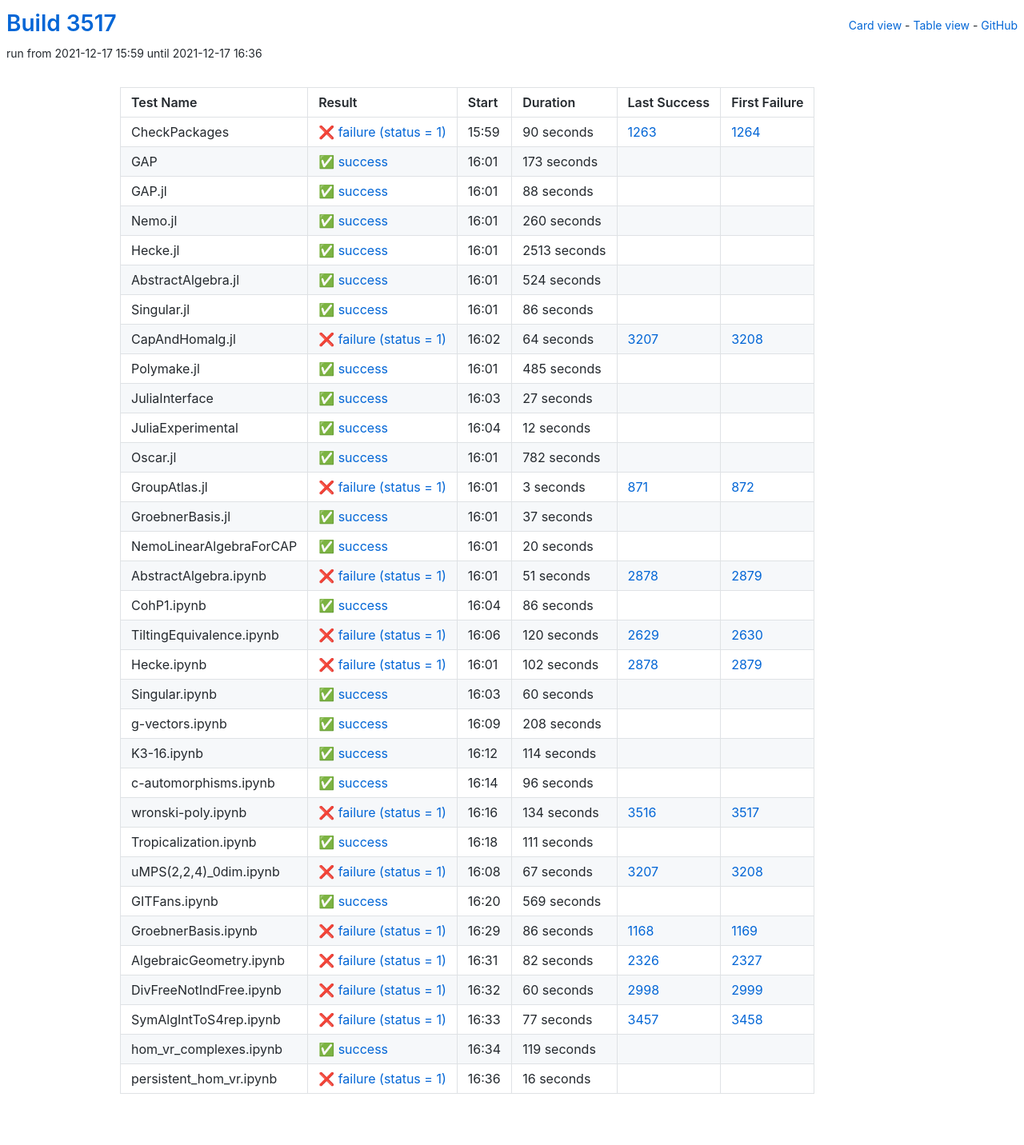
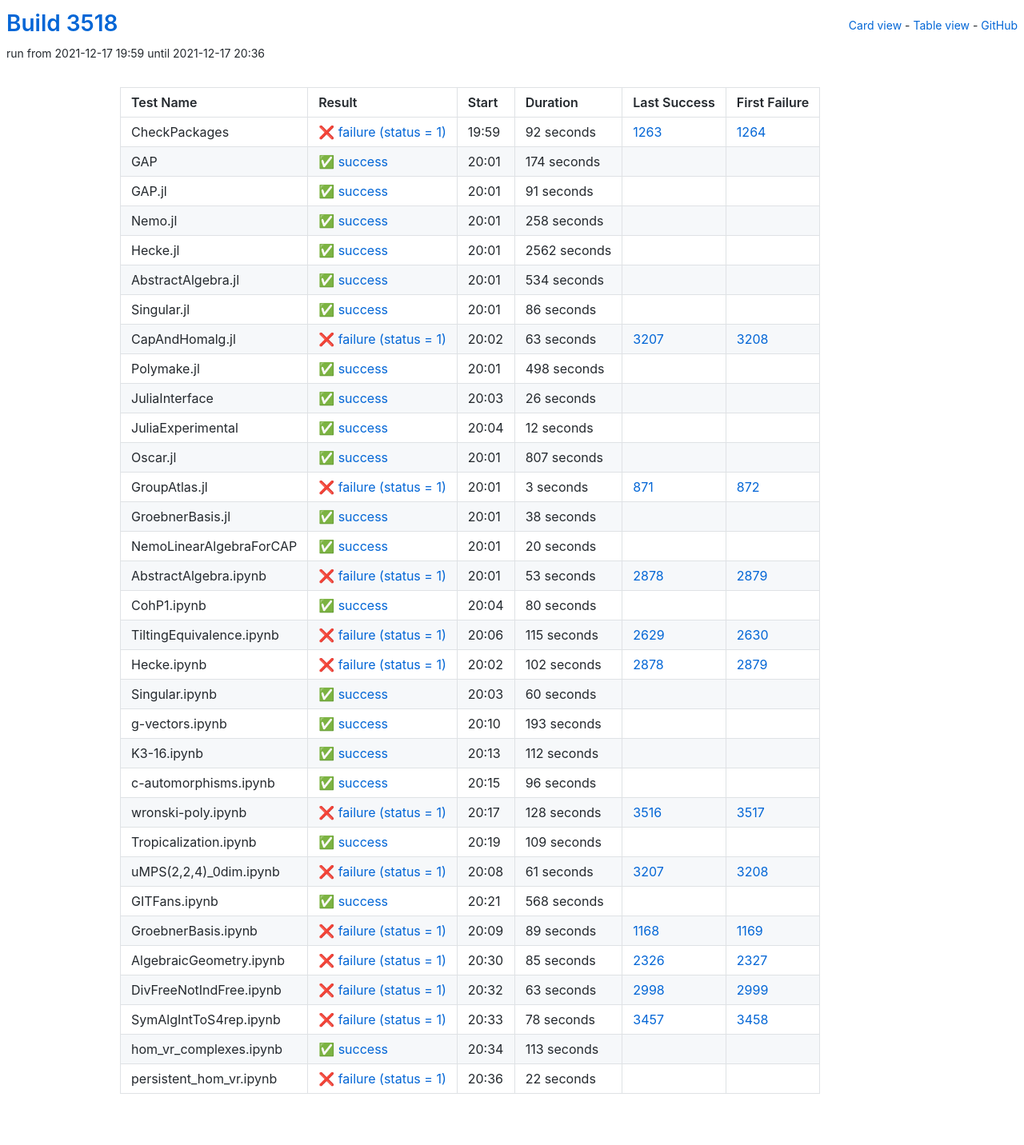
Before and after one commit to oscar-system/oscar-ci-status-stable, a Jekyll site: the page built from table.html, in a window 1280 px wide. Shown: the whole page at 80% size. Built offline with Jekyll 4.4.1, drawn with Linux system fonts in a browser that asks for light colours.

Commit message:
Build #3518

```diff
--- a/_data/ci.yml
+++ b/_data/ci.yml
@@ -1,6 +1,6 @@
 ---
-build: 3517
-build_url: https://oscarci.mathematik.uni-kl.de/job/oscar-stable/3517/
+build: 3518
+build_url: https://oscarci.mathematik.uni-kl.de/job/oscar-stable/3518/
 job: oscar-stable
 organization: oscar-system
 repo: oscar-ci-status-stable
@@ -8,80 +8,80 @@ repourl: https://github.com/oscar-system/oscar-ci-status-stable
 tests:
 - name: CheckPackages
   id: checkpackages
-  log: https://oscarci.mathematik.uni-kl.de/job/oscar-stable/3517/artifact/logs/build-3517/CheckPackages.log
-  start: 2021-12-17 15:59
+  log: https://oscarci.mathematik.uni-kl.de/job/oscar-stable/3518/artifact/logs/build-3518/CheckPackages.log
+  start: 2021-12-17 19:59
   success: false
   exitcode: 1
   status: failure
-  duration: 90
+  duration: 92
   last_success: 1263
   last_success_url: https://oscarci.mathematik.uni-kl.de/job/oscar-stable/1263/
   first_failure: 1264
   first_failure_url: https://oscarci.mathematik.uni-kl.de/job/oscar-stable/1264/
 - name: GAP
   id: gap
-  log: https://oscarci.mathematik.uni-kl.de/job/oscar-stable/3517/artifact/logs/build-3517/GAP.log
-  start: 2021-12-17 16:01
+  log: https://oscarci.mathematik.uni-kl.de/job/oscar-stable/3518/artifact/logs/build-3518/GAP.log
+  start: 2021-12-17 20:01
   success: true
   exitcode: 0
   status: success
-  duration: 173
+  duration: 174
   last_success: false
   last_success_url:
   first_failure: false
   first_failure_url:
 - name: GAP.jl
   id: gap-jl
-  log: https://oscarci.mathematik.uni-kl.de/job/oscar-stable/3517/artifact/logs/build-3517/GAP.jl.log
-  start: 2021-12-17 16:01
+  log: https://oscarci.mathematik.uni-kl.de/job/oscar-stable/3518/artifact/logs/build-3518/GAP.jl.log
+  start: 2021-12-17 20:01
   success: true
   exitcode: 0
   status: success
-  duration: 88
+  duration: 91
   last_success: false
   last_success_url:
   first_failure: false
   first_failure_url:
 - name: Nemo.jl
   id: nemo-jl
-  log: https://oscarci.mathematik.uni-kl.de/job/oscar-stable/3517/artifact/logs/build-3517/Nemo.jl.log
-  start: 2021-12-17 16:01
+  log: https://oscarci.mathematik.uni-kl.de/job/oscar-stable/3518/artifact/logs/build-3518/Nemo.jl.log
+  start: 2021-12-17 20:01
   success: true
   exitcode: 0
   status: success
-  duration: 260
+  duration: 258
   last_success: false
   last_success_url:
   first_failure: false
   first_failure_url:
 - name: Hecke.jl
   id: hecke-jl
-  log: https://oscarci.mathematik.uni-kl.de/job/oscar-stable/3517/artifact/logs/build-3517/Hecke.jl.log
-  start: 2021-12-17 16:01
+  log: https://oscarci.mathematik.uni-kl.de/job/oscar-stable/3518/artifact/logs/build-3518/Hecke.jl.log
+  start: 2021-12-17 20:01
   success: true
   exitcode: 0
   status: success
-  duration: 2513
+  duration: 2562
   last_success: false
   last_success_url:
   first_failure: false
   first_failure_url:
 - name: AbstractAlgebra.jl
   id: abstractalgebra-jl
-  log: https://oscarci.mathematik.uni-kl.de/job/oscar-stable/3517/artifact/logs/build-3517/AbstractAlgebra.jl.log
-  start: 2021-12-17 16:01
+  log: https://oscarci.mathematik.uni-kl.de/job/oscar-stable/3518/artifact/logs/build-3518/AbstractAlgebra.jl.log
+  start: 2021-12-17 20:01
   success: true
   exitcode: 0
   status: success
-  duration: 524
+  duration: 534
   last_success: false
   last_success_url:
   first_failure: false
   first_failure_url:
 - name: Singular.jl
   id: singular-jl
-  log: https://oscarci.mathematik.uni-kl.de/job/oscar-stable/3517/artifact/logs/build-3517/Singular.jl.log
-  start: 2021-12-17 16:01
+  log: https://oscarci.mathematik.uni-kl.de/job/oscar-stable/3518/artifact/logs/build-3518/Singular.jl.log
+  start: 2021-12-17 20:01
   success: true
   exitcode: 0
   status: success
@@ -92,44 +92,44 @@ tests:
   first_failure_url:
 - name: CapAndHomalg.jl
   id: capandhomalg-jl
-  log: https://oscarci.mathematik.uni-kl.de/job/oscar-stable/3517/artifact/logs/build-3517/CapAndHomalg.jl.log
-  start: 2021-12-17 16:02
+  log: https://oscarci.mathematik.uni-kl.de/job/oscar-stable/3518/artifact/logs/build-3518/CapAndHomalg.jl.log
+  start: 2021-12-17 20:02
   success: false
   exitcode: 1
   status: failure
-  duration: 64
+  duration: 63
   last_success: 3207
   last_success_url: https://oscarci.mathematik.uni-kl.de/job/oscar-stable/3207/
   first_failure: 3208
   first_failure_url: https://oscarci.mathematik.uni-kl.de/job/oscar-stable/3208/
 - name: Polymake.jl
   id: polymake-jl
-  log: https://oscarci.mathematik.uni-kl.de/job/oscar-stable/3517/artifact/logs/build-3517/Polymake.jl.log
-  start: 2021-12-17 16:01
+  log: https://oscarci.mathematik.uni-kl.de/job/oscar-stable/3518/artifact/logs/build-3518/Polymake.jl.log
+  start: 2021-12-17 20:01
   success: true
   exitcode: 0
   status: success
-  duration: 485
+  duration: 498
   last_success: false
   last_success_url:
   first_failure: false
   first_failure_url:
 - name: JuliaInterface
   id: juliainterface
-  log: https://oscarci.mathematik.uni-kl.de/job/oscar-stable/3517/artifact/logs/build-3517/JuliaInterface.log
-  start: 2021-12-17 16:03
+  log: https://oscarci.mathematik.uni-kl.de/job/oscar-stable/3518/artifact/logs/build-3518/JuliaInterface.log
+  start: 2021-12-17 20:03
   success: true
   exitcode: 0
   status: success
-  duration: 27
+  duration: 26
   last_success: false
   last_success_url:
   first_failure: false
   first_failure_url:
 - name: JuliaExperimental
   id: juliaexperimental
-  log: https://oscarci.mathematik.uni-kl.de/job/oscar-stable/3517/artifact/logs/build-3517/JuliaExperimental.log
-  start: 2021-12-17 16:04
+  log: https://oscarci.mathematik.uni-kl.de/job/oscar-stable/3518/artifact/logs/build-3518/JuliaExperimental.log
+  start: 2021-12-17 20:04
   success: true
   exitcode: 0
   status: success
@@ -140,20 +140,20 @@ tests:
   first_failure_url:
 - name: Oscar.jl
   id: oscar-jl
-  log: https://oscarci.mathematik.uni-kl.de/job/oscar-stable/3517/artifact/logs/build-3517/Oscar.jl.log
-  start: 2021-12-17 16:01
+  log: https://oscarci.mathematik.uni-kl.de/job/oscar-stable/3518/artifact/logs/build-3518/Oscar.jl.log
+  start: 2021-12-17 20:01
   success: true
   exitcode: 0
   status: success
-  duration: 782
+  duration: 807
   last_success: false
   last_success_url:
   first_failure: false
   first_failure_url:
 - name: GroupAtlas.jl
   id: groupatlas-jl
-  log: https://oscarci.mathematik.uni-kl.de/job/oscar-stable/3517/artifact/logs/build-3517/GroupAtlas.jl.log
-  start: 2021-12-17 16:01
+  log: https://oscarci.mathematik.uni-kl.de/job/oscar-stable/3518/artifact/logs/build-3518/GroupAtlas.jl.log
+  start: 2021-12-17 20:01
   success: false
   exitcode: 1
   status: failure
@@ -164,20 +164,20 @@ tests:
   first_failure_url: https://oscarci.mathematik.uni-kl.de/job/oscar-stable/872/
 - name: GroebnerBasis.jl
   id: groebnerbasis-jl
-  log: https://oscarci.mathematik.uni-kl.de/job/oscar-stable/3517/artifact/logs/build-3517/GroebnerBasis.jl.log
-  start: 2021-12-17 16:01
+  log: https://oscarci.mathematik.uni-kl.de/job/oscar-stable/3518/artifact/logs/build-3518/GroebnerBasis.jl.log
+  start: 2021-12-17 20:01
   success: true
   exitcode: 0
   status: success
-  duration: 37
+  duration: 38
   last_success: false
   last_success_url:
   first_failure: false
   first_failure_url:
 - name: NemoLinearAlgebraForCAP
   id: nemolinearalgebraforcap
-  log: https://oscarci.mathematik.uni-kl.de/job/oscar-stable/3517/artifact/logs/build-3517/NemoLinearAlgebraForCAP.log
-  start: 2021-12-17 16:01
+  log: https://oscarci.mathematik.uni-kl.de/job/oscar-stable/3518/artifact/logs/build-3518/NemoLinearAlgebraForCAP.log
+  start: 2021-12-17 20:01
   success: true
   exitcode: 0
   status: success
@@ -188,44 +188,44 @@ tests:
   first_failure_url:
 - name: AbstractAlgebra.ipynb
   id: abstractalgebra-ipynb
-  log: https://oscarci.mathematik.uni-kl.de/job/oscar-stable/3517/artifact/logs/build-3517/AbstractAlgebra.ipynb.log
-  start: 2021-12-17 16:01
+  log: https://oscarci.mathematik.uni-kl.de/job/oscar-stable/3518/artifact/logs/build-3518/AbstractAlgebra.ipynb.log
+  start: 2021-12-17 20:01
   success: false
   exitcode: 1
   status: failure
-  duration: 51
+  duration: 53
   last_success: 2878
   last_success_url: https://oscarci.mathematik.uni-kl.de/job/oscar-stable/2878/
   first_failure: 2879
   first_failure_url: https://oscarci.mathematik.uni-kl.de/job/oscar-stable/2879/
 - name: CohP1.ipynb
   id: cohp1-ipynb
-  log: https://oscarci.mathematik.uni-kl.de/job/oscar-stable/3517/artifact/logs/build-3517/CohP1.ipynb.log
-  start: 2021-12-17 16:04
+  log: https://oscarci.mathematik.uni-kl.de/job/oscar-stable/3518/artifact/logs/build-3518/CohP1.ipynb.log
+  start: 2021-12-17 20:04
   success: true
   exitcode: 0
   status: success
-  duration: 86
+  duration: 80
   last_success: false
   last_success_url:
   first_failure: false
   first_failure_url:
 - name: TiltingEquivalence.ipynb
   id: tiltingequivalence-ipynb
-  log: https://oscarci.mathematik.uni-kl.de/job/oscar-stable/3517/artifact/logs/build-3517/TiltingEquivalence.ipynb.log
-  start: 2021-12-17 16:06
+  log: https://oscarci.mathematik.uni-kl.de/job/oscar-stable/3518/artifact/logs/build-3518/TiltingEquivalence.ipynb.log
+  start: 2021-12-17 20:06
   success: false
   exitcode: 1
   status: failure
-  duration: 120
+  duration: 115
   last_success: 2629
   last_success_url: https://oscarci.mathematik.uni-kl.de/job/oscar-stable/2629/
   first_failure: 2630
   first_failure_url: https://oscarci.mathematik.uni-kl.de/job/oscar-stable/2630/
 - name: Hecke.ipynb
   id: hecke-ipynb
-  log: https://oscarci.mathematik.uni-kl.de/job/oscar-stable/3517/artifact/logs/build-3517/Hecke.ipynb.log
-  start: 2021-12-17 16:01
+  log: https://oscarci.mathematik.uni-kl.de/job/oscar-stable/3518/artifact/logs/build-3518/Hecke.ipynb.log
+  start: 2021-12-17 20:02
   success: false
   exitcode: 1
   status: failure
@@ -236,8 +236,8 @@ tests:
   first_failure_url: https://oscarci.mathematik.uni-kl.de/job/oscar-stable/2879/
 - name: Singular.ipynb
   id: singular-ipynb
-  log: https://oscarci.mathematik.uni-kl.de/job/oscar-stable/3517/artifact/logs/build-3517/Singular.ipynb.log
-  start: 2021-12-17 16:03
+  log: https://oscarci.mathematik.uni-kl.de/job/oscar-stable/3518/artifact/logs/build-3518/Singular.ipynb.log
+  start: 2021-12-17 20:03
   success: true
   exitcode: 0
   status: success
@@ -248,32 +248,32 @@ tests:
   first_failure_url:
 - name: g-vectors.ipynb
   id: g-vectors-ipynb
-  log: https://oscarci.mathematik.uni-kl.de/job/oscar-stable/3517/artifact/logs/build-3517/g-vectors.ipynb.log
-  start: 2021-12-17 16:09
+  log: https://oscarci.mathematik.uni-kl.de/job/oscar-stable/3518/artifact/logs/build-3518/g-vectors.ipynb.log
+  start: 2021-12-17 20:10
   success: true
   exitcode: 0
   status: success
-  duration: 208
+  duration: 193
   last_success: false
   last_success_url:
   first_failure: false
   first_failure_url:
 - name: K3-16.ipynb
   id: k3-16-ipynb
-  log: https://oscarci.mathematik.uni-kl.de/job/oscar-stable/3517/artifact/logs/build-3517/K3-16.ipynb.log
-  start: 2021-12-17 16:12
+  log: https://oscarci.mathematik.uni-kl.de/job/oscar-stable/3518/artifact/logs/build-3518/K3-16.ipynb.log
+  start: 2021-12-17 20:13
   success: true
   exitcode: 0
   status: success
-  duration: 114
+  duration: 112
   last_success: false
   last_success_url:
   first_failure: false
   first_failure_url:
 - name: c-automorphisms.ipynb
   id: c-automorphisms-ipynb
-  log: https://oscarci.mathematik.uni-kl.de/job/oscar-stable/3517/artifact/logs/build-3517/c-automorphisms.ipynb.log
-  start: 2021-12-17 16:14
+  log: https://oscarci.mathematik.uni-kl.de/job/oscar-stable/3518/artifact/logs/build-3518/c-automorphisms.ipynb.log
+  start: 2021-12-17 20:15
   success: true
   exitcode: 0
   status: success
@@ -284,120 +284,120 @@ tests:
   first_failure_url:
 - name: wronski-poly.ipynb
   id: wronski-poly-ipynb
-  log: https://oscarci.mathematik.uni-kl.de/job/oscar-stable/3517/artifact/logs/build-3517/wronski-poly.ipynb.log
-  start: 2021-12-17 16:16
+  log: https://oscarci.mathematik.uni-kl.de/job/oscar-stable/3518/artifact/logs/build-3518/wronski-poly.ipynb.log
+  start: 2021-12-17 20:17
   success: false
   exitcode: 1
   status: failure
-  duration: 134
+  duration: 128
   last_success: 3516
   last_success_url: https://oscarci.mathematik.uni-kl.de/job/oscar-stable/3516/
   first_failure: 3517
   first_failure_url: https://oscarci.mathematik.uni-kl.de/job/oscar-stable/3517/
 - name: Tropicalization.ipynb
   id: tropicalization-ipynb
-  log: https://oscarci.mathematik.uni-kl.de/job/oscar-stable/3517/artifact/logs/build-3517/Tropicalization.ipynb.log
-  start: 2021-12-17 16:18
+  log: https://oscarci.mathematik.uni-kl.de/job/oscar-stable/3518/artifact/logs/build-3518/Tropicalization.ipynb.log
+  start: 2021-12-17 20:19
   success: true
   exitcode: 0
   status: success
-  duration: 111
+  duration: 109
   last_success: false
   last_success_url:
   first_failure: false
   first_failure_url:
 - name: uMPS(2,2,4)_0dim.ipynb
   id: umps-2-2-4-0dim-ipynb
-  log: https://oscarci.mathematik.uni-kl.de/job/oscar-stable/3517/artifact/logs/build-3517/uMPS-2-2-4-_0dim.ipynb.log
-  start: 2021-12-17 16:08
+  log: https://oscarci.mathematik.uni-kl.de/job/oscar-stable/3518/artifact/logs/build-3518/uMPS-2-2-4-_0dim.ipynb.log
+  start: 2021-12-17 20:08
   success: false
   exitcode: 1
   status: failure
-  duration: 67
+  duration: 61
   last_success: 3207
   last_success_url: https://oscarci.mathematik.uni-kl.de/job/oscar-stable/3207/
   first_failure: 3208
   first_failure_url: https://oscarci.mathematik.uni-kl.de/job/oscar-stable/3208/
 - name: GITFans.ipynb
   id: gitfans-ipynb
-  log: https://oscarci.mathematik.uni-kl.de/job/oscar-stable/3517/artifact/logs/build-3517/GITFans.ipynb.log
-  start: 2021-12-17 16:20
+  log: https://oscarci.mathematik.uni-kl.de/job/oscar-stable/3518/artifact/logs/build-3518/GITFans.ipynb.log
+  start: 2021-12-17 20:21
   success: true
   exitcode: 0
   status: success
-  duration: 569
+  duration: 568
   last_success: false
   last_success_url:
   first_failure: false
   first_failure_url:
 - name: GroebnerBasis.ipynb
   id: groebnerbasis-ipynb
-  log: https://oscarci.mathematik.uni-kl.de/job/oscar-stable/3517/artifact/logs/build-3517/GroebnerBasis.ipynb.log
-  start: 2021-12-17 16:29
+  log: https://oscarci.mathematik.uni-kl.de/job/oscar-stable/3518/artifact/logs/build-3518/GroebnerBasis.ipynb.log
+  start: 2021-12-17 20:09
   success: false
   exitcode: 1
   status: failure
-  duration: 86
+  duration: 89
   last_success: 1168
   last_success_url: https://oscarci.mathematik.uni-kl.de/job/oscar-stable/1168/
   first_failure: 1169
   first_failure_url: https://oscarci.mathematik.uni-kl.de/job/oscar-stable/1169/
 - name: AlgebraicGeometry.ipynb
   id: algebraicgeometry-ipynb
-  log: https://oscarci.mathematik.uni-kl.de/job/oscar-stable/3517/artifact/logs/build-3517/AlgebraicGeometry.ipynb.log
-  start: 2021-12-17 16:31
+  log: https://oscarci.mathematik.uni-kl.de/job/oscar-stable/3518/artifact/logs/build-3518/AlgebraicGeometry.ipynb.log
+  start: 2021-12-17 20:30
   success: false
   exitcode: 1
   status: failure
-  duration: 82
+  duration: 85
   last_success: 2326
   last_success_url: https://oscarci.mathematik.uni-kl.de/job/oscar-stable/2326/
   first_failure: 2327
   first_failure_url: https://oscarci.mathematik.uni-kl.de/job/oscar-stable/2327/
 - name: DivFreeNotIndFree.ipynb
   id: divfreenotindfree-ipynb
-  log: https://oscarci.mathematik.uni-kl.de/job/oscar-stable/3517/artifact/logs/build-3517/DivFreeNotIndFree.ipynb.log
-  start: 2021-12-17 16:32
+  log: https://oscarci.mathematik.uni-kl.de/job/oscar-stable/3518/artifact/logs/build-3518/DivFreeNotIndFree.ipynb.log
+  start: 2021-12-17 20:32
   success: false
   exitcode: 1
   status: failure
-  duration: 60
+  duration: 63
   last_success: 2998
   last_success_url: https://oscarci.mathematik.uni-kl.de/job/oscar-stable/2998/
   first_failure: 2999
   first_failure_url: https://oscarci.mathematik.uni-kl.de/job/oscar-stable/2999/
 - name: SymAlgIntToS4rep.ipynb
   id: symalginttos4rep-ipynb
-  log: https://oscarci.mathematik.uni-kl.de/job/oscar-stable/3517/artifact/logs/build-3517/SymAlgIntToS4rep.ipynb.log
-  start: 2021-12-17 16:33
+  log: https://oscarci.mathematik.uni-kl.de/job/oscar-stable/3518/artifact/logs/build-3518/SymAlgIntToS4rep.ipynb.log
+  start: 2021-12-17 20:33
   success: false
   exitcode: 1
   status: failure
-  duration: 77
+  duration: 78
   last_success: 3457
   last_success_url: https://oscarci.mathematik.uni-kl.de/job/oscar-stable/3457/
   first_failure: 3458
   first_failure_url: https://oscarci.mathematik.uni-kl.de/job/oscar-stable/3458/
 - name: hom_vr_complexes.ipynb
   id: hom-vr-complexes-ipynb
-  log: https://oscarci.mathematik.uni-kl.de/job/oscar-stable/3517/artifact/logs/build-3517/hom_vr_complexes.ipynb.log
-  start: 2021-12-17 16:34
+  log: https://oscarci.mathematik.uni-kl.de/job/oscar-stable/3518/artifact/logs/build-3518/hom_vr_complexes.ipynb.log
+  start: 2021-12-17 20:34
   success: true
   exitcode: 0
   status: success
-  duration: 119
+  duration: 113
   last_success: false
   last_success_url:
   first_failure: false
   first_failure_url:
 - name: persistent_hom_vr.ipynb
   id: persistent-hom-vr-ipynb
-  log: https://oscarci.mathematik.uni-kl.de/job/oscar-stable/3517/artifact/logs/build-3517/persistent_hom_vr.ipynb.log
-  start: 2021-12-17 16:36
+  log: https://oscarci.mathematik.uni-kl.de/job/oscar-stable/3518/artifact/logs/build-3518/persistent_hom_vr.ipynb.log
+  start: 2021-12-17 20:36
   success: false
   exitcode: 1
   status: failure
-  duration: 16
+  duration: 22
   last_success: false
   last_success_url:
   first_failure: false
```
Also changed, not shown: README.md.
